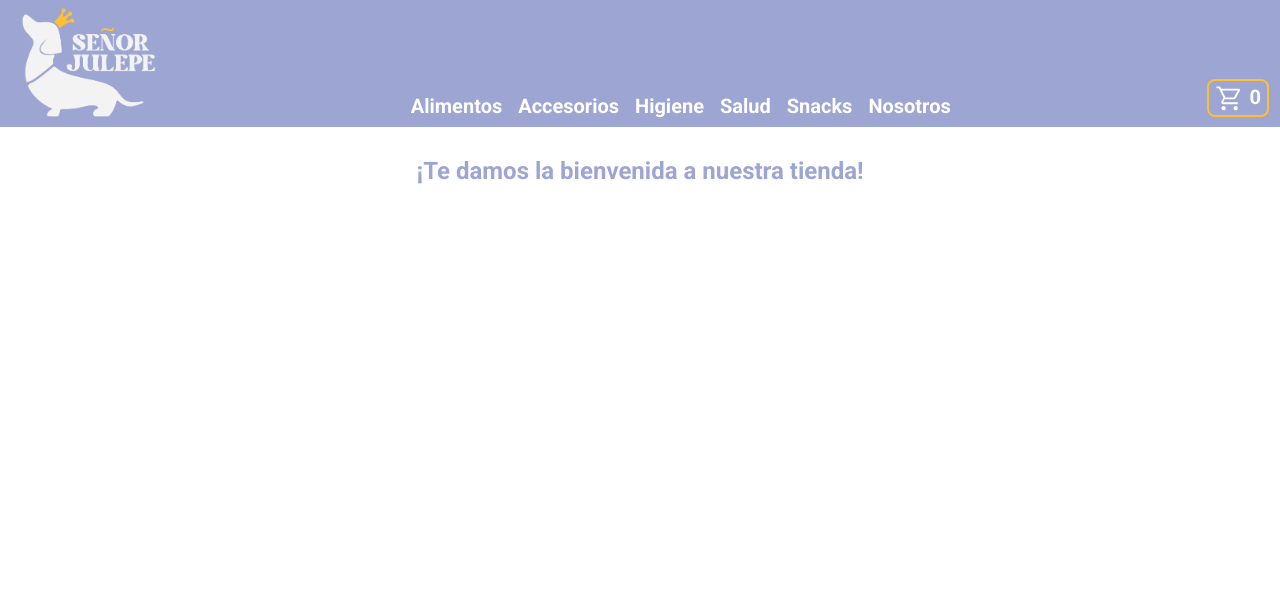
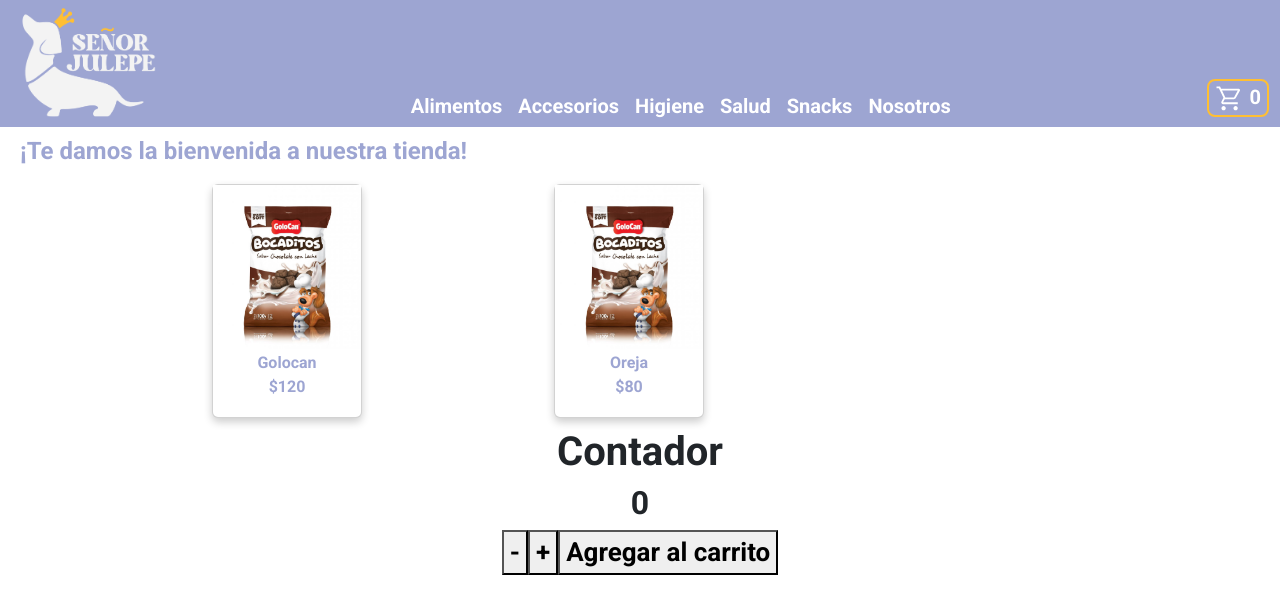
Before and after one commit to camibec/tienda-sr-julepe, a React (Create React App) app: page / in a window 1280 px wide. Shown: the top 614 px of the page. Built offline with nearby package versions, Linux system fonts and the light colour scheme.

Commit message:
avances itemlist e item

```diff
--- a/src/App.js
+++ b/src/App.js
@@ -2,6 +2,7 @@
 import 'bootstrap/dist/css/bootstrap.min.css';
 import Navbar from './components/Navbar/Navbar';
 import ItemListContainer from './components/ItemListContainer/ItemListContainer';
+import ItemCount from './components/ItemCount/ItemCount'
 
 function App() {
   return (
@@ -10,6 +11,7 @@
 
       <Navbar/>
       <ItemListContainer greeting='¡Te damos la bienvenida a nuestra tienda!'/>
+      <ItemCount/>
 
       </header>
     </div>
--- /dev/null
+++ b/src/asyncMock.js
@@ -0,0 +1,37 @@
+const products = [
+    {
+        id: '1',
+        name: 'Golocan',
+        price: 120,
+        category: 'snacks',
+        img: 'buscar imagen',
+        stock: 60,
+        description: 'sabor chocolate'
+
+    },
+    {
+        id: '2',
+        name: 'Oreja',
+        price: 80,
+        category: 'snacks',
+        img: 'buscar imagen',
+        stock: 100,
+        description: 'orejas angus sin quimicos'
+    },
+]
+
+export const getProducts = () => {
+    return new Promise((resolve,reject) => {
+        setTimeout(() => {
+            resolve(products)
+        }, 1500)
+    })
+}
+
+export const getProductsByCategory = (categoryId) => {
+    return new Promise((resolve) => {
+        setTimeout(() => {
+            resolve(products)
+        }, 1500)
+    })
+}
--- /dev/null
+++ b/src/components/Item/Item.css
@@ -0,0 +1,16 @@
+.card {
+    box-shadow: 0 4px 8px 0 rgba(0,0,0,0.2);
+    transition: 0.3s;
+    width: 150px;
+  }
+
+  .card:hover {
+    box-shadow: 0 8px 16px 0 rgba(0,0,0,0.2);
+  }
+
+  .container {
+    padding: 2px 16px;
+    font-family: 'Roboto', sans-serif;
+    font-size: 16px;
+    text-align: center;
+  }
--- /dev/null
+++ b/src/components/Item/Item.js
@@ -0,0 +1,16 @@
+import './Item.css';
+import img from '../../golocan.jpg'
+
+const Item = (prod) => {
+    return (
+        <div className="card">
+            <img src={img} alt="img" />
+            <div className="container">
+                <b>{prod.name}</b>
+                <p>${prod.price}</p>
+            </div>
+        </div>
+    )
+}
+
+export default Item
--- /dev/null
+++ b/src/components/ItemCount/ItemCount.js
@@ -0,0 +1,36 @@
+import { useState } from 'react'
+
+const ItemCount = ({ onAdd, stock }) => {
+    const [count, setCount]= useState(0)
+
+    const decrement = () => {
+        setCount(prev => prev - 1)
+    }
+
+    const increment = () => {
+        for(let i = 0; i < 5; i++) {
+            setCount(previo => {
+                console.log(previo)
+                console.log(count)
+                return previo + 1
+            })
+        }
+        return
+    }
+
+    const reset = () => {
+        setCount(0)
+    }
+
+    return (
+        <div>
+            <h1>Contador</h1>
+            <h2>{count}</h2>
+            <button onClick={decrement}>-</button>
+            <button onClick={increment}>+</button>
+            <button onClick={() => onAdd(count)}>Agregar al carrito</button>
+        </div>
+    )
+}
+
+export default ItemCount
--- /dev/null
+++ b/src/components/ItemList/ItemList.css
@@ -0,0 +1,7 @@
+.grid-container {
+    display: grid;
+    grid-template-columns: auto auto auto auto;
+    gap: 10px;
+    padding: 10px;
+    justify-content: space-evenly;
+  }
--- /dev/null
+++ b/src/components/ItemList/ItemList.js
@@ -0,0 +1,17 @@
+import Item from '../Item/Item'
+import './ItemList.css';
+
+const ItemList = ({products}) => {
+    return (
+
+        <div className='grid-container'>
+             {/*products.map(prod => <li key= {prod.id} >{prod.name}</li>) */}
+
+                {products.map(prod => <Item key= {prod.id} {...prod}/>)}
+
+
+        </div>
+    )
+}
+
+export default ItemList
--- a/src/components/ItemListContainer/ItemListContainer.css
+++ b/src/components/ItemListContainer/ItemListContainer.css
@@ -1,7 +1,7 @@
 .ListContainer {
-    margin-top: 20px;
-    text-align: center;
+    text-align: left;
     color: #9da5d2;
     font-family: 'Roboto', sans-serif;
-    margin-top: 30px;
+    margin-top: 10px;
+    margin-left: 20px;
 }
--- a/src/components/ItemListContainer/ItemListContainer.js
+++ b/src/components/ItemListContainer/ItemListContainer.js
@@ -1,8 +1,42 @@
 import './ItemListContainer.css';
+import { getProducts } from '../../asyncMock';
+import React, { useEffect, useState } from 'react';
+import ItemList from '../ItemList/ItemList';
+
 const ItemListContainer = ({ greeting}) => {
+    const [products, setProducts] = useState([])
+    const [loading, setLoading] = useState(false)
+    const [error, setError] = useState(false)
+
+    useEffect(() => {
+        setLoading(true)
+       getProducts().then(productsFromApi => {
+           setProducts(productsFromApi)
+       }).catch(error => {
+           console.log(error)
+           setError(true)
+       }).finally(() => {
+           setLoading(false)
+       })
+    }, [])
+
+    // de esta forma se monta el componente, se realiza esto y queda ahi
+    //console.log(products)
+    //const productsComponents = products.map(prod => <li>{prod.name}</li>)
+    //console.log(productsComponents)
+
+    if (loading) {
+        return <h1>Cargando...</h1>
+    }
+
+    if (error) {
+        return <h1>Hubo un error, no se pudieron cargar los productos</h1>
+    }
+
     return (
         <div className='ListContainer'>
             <h4>{greeting}</h4>
+            <ItemList products={products} />
         </div>
     )
 }
```
Also changed, not shown: src/golocan.jpg (added).
